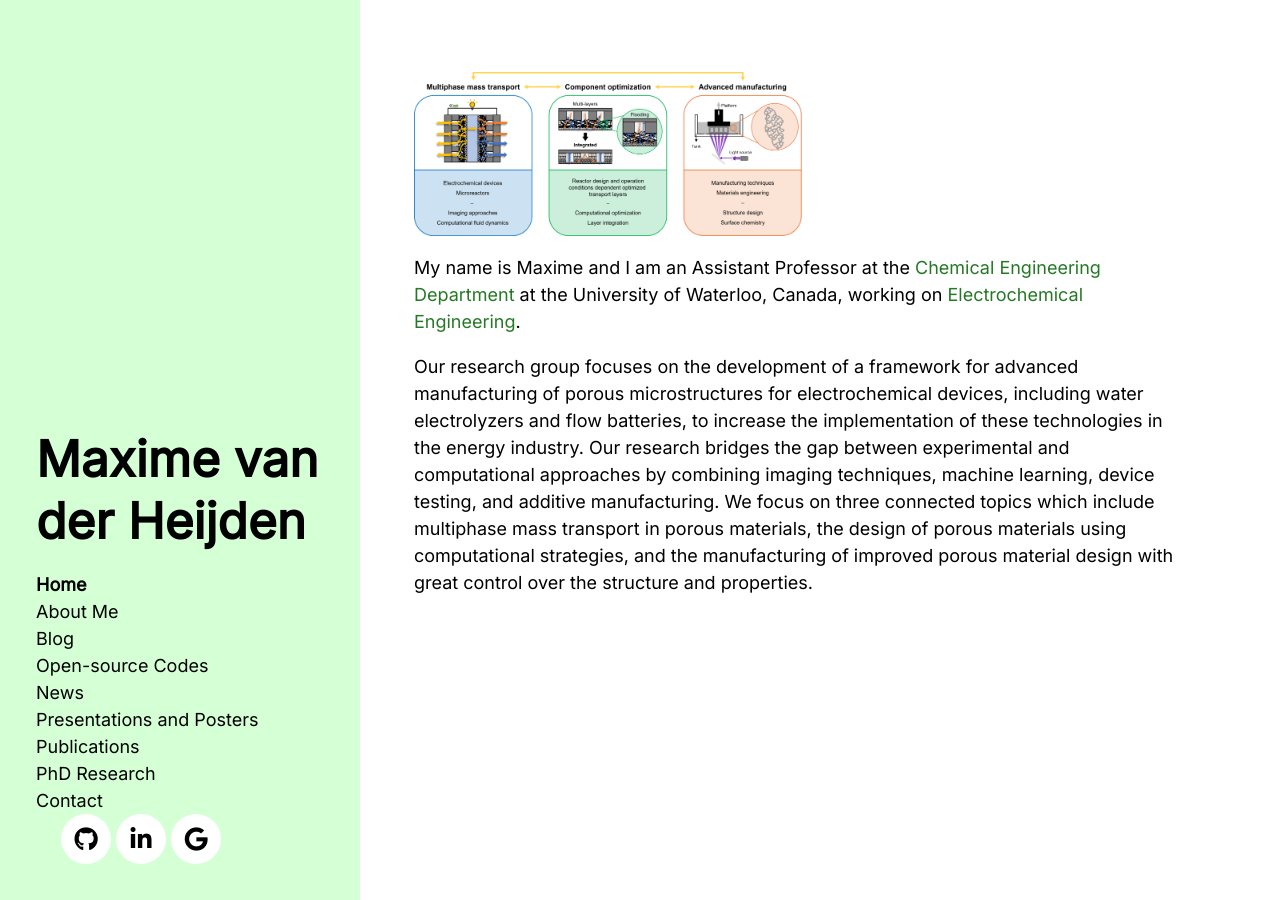
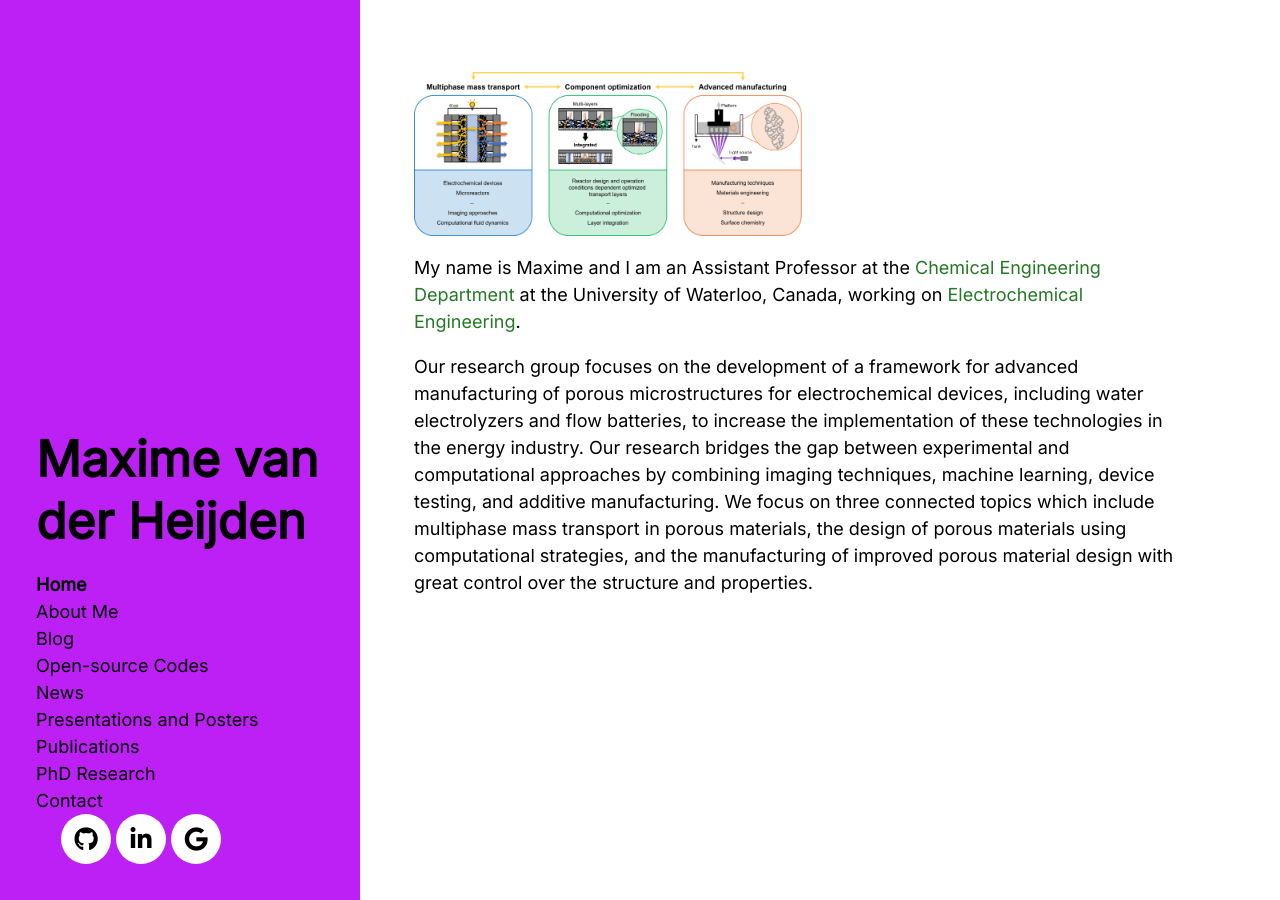
Before and after one commit to MaximevdHeijden/MaximevdHeijden.github.io, a Jekyll site: the page built from index.html, in a window 1280 px wide. Built offline with Jekyll 4.4.1, drawn with Linux system fonts in a browser that asks for light colours; nearby versions of some CDN libraries; the list of posts is cut into pages by our own code.

Commit message:
Update hyde.css

```diff
--- a/public/css/hyde.css
+++ b/public/css/hyde.css
@@ -233,7 +233,7 @@ a.sidebar-nav-item:focus {
 
 /* Magenta */
 .theme-base-0e .sidebar {
-  background-color: #70ff704b;
+  background-color: #bc20f5;
 }
 .theme-base-0e .content a,
 .theme-base-0e .related-posts li a:hover {
```
